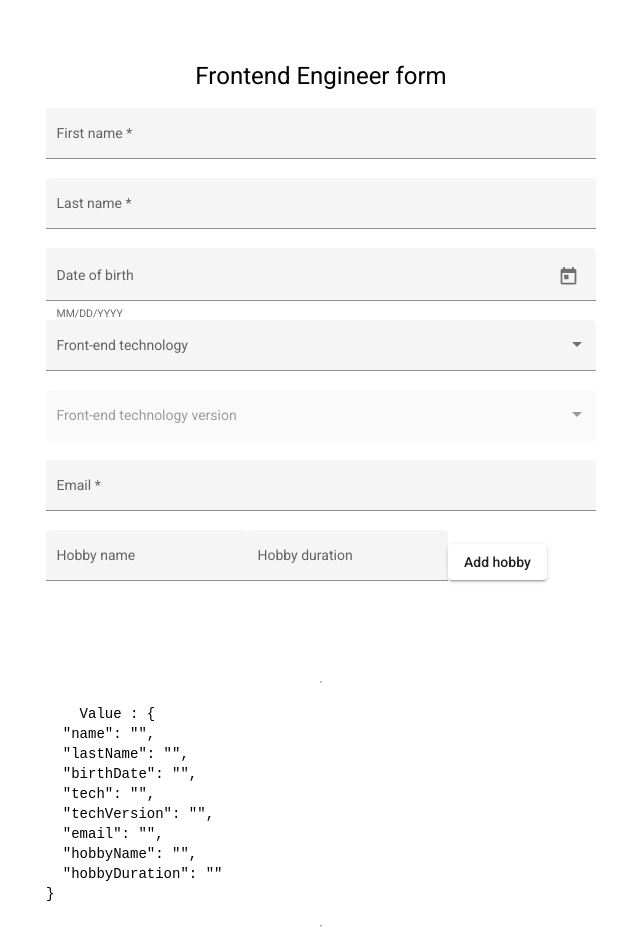
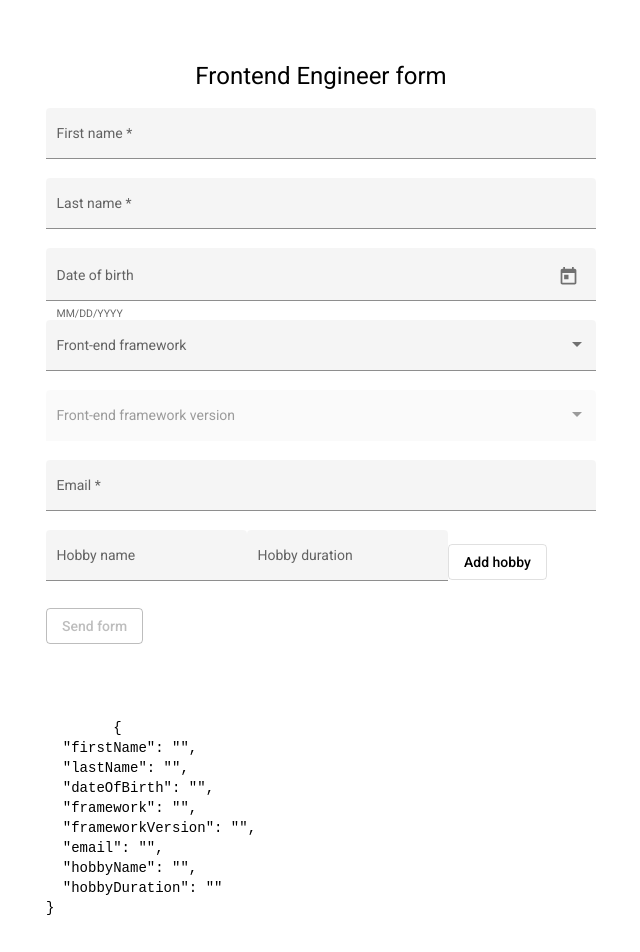
Before and after one commit to harkunovdmytro/front-end-form, an Angular app: page / in a window 1280 px wide. Shown: the whole page, without its empty margins (319-959 px from the left). Built offline with nearby package versions, Linux system fonts and the light colour scheme.

Commit message:
changed hobbies reading logic

```diff
--- a/src/app/fe-form/fe-form.component.html
+++ b/src/app/fe-form/fe-form.component.html
@@ -1,9 +1,9 @@
-<form class="form" [formGroup]="form">
+<form class="form" [formGroup]="form" (ngSubmit)="onSubmit()">
     <h1>Frontend Engineer form</h1>
 
-    <mat-form-field class="example-full-width" appearance="fill">
+    <mat-form-field class=" example-full-width" appearance="fill">
         <mat-label>First name</mat-label>
-        <input type="text" matInput formControlName="name" required>
+        <input type="text" matInput formControlName="firstName" required>
     </mat-form-field>
 
     <mat-form-field class="example-full-width" appearance="fill">
@@ -13,25 +13,25 @@
 
     <mat-form-field class="example-full-width" appearance="fill">
         <mat-label>Date of birth</mat-label>
-        <input matInput [matDatepicker]="picker" formControlName="birthDate">
+        <input matInput [matDatepicker]="picker" formControlName="dateOfBirth">
         <mat-hint>MM/DD/YYYY</mat-hint>
         <mat-datepicker-toggle matSuffix [for]="picker"></mat-datepicker-toggle>
         <mat-datepicker #picker></mat-datepicker>
     </mat-form-field>
 
     <mat-form-field appearance="fill">
-        <mat-label>Front-end technology</mat-label>
-        <mat-select formControlName="tech">
-            <mat-option *ngFor="let tech of feTech" [value]="tech.value">
-                {{tech.label}}
+        <mat-label>Front-end framework</mat-label>
+        <mat-select formControlName="framework">
+            <mat-option *ngFor="let framework of feFrameworks" [value]="framework.value">
+                {{framework.label}}
             </mat-option>
         </mat-select>
     </mat-form-field>
 
 
     <mat-form-field appearance="fill">
-        <mat-label>Front-end technology version</mat-label>
-        <mat-select formControlName="techVersion" [disabled]="!currentVerseLength">
+        <mat-label>Front-end framework version</mat-label>
+        <mat-select formControlName="frameworkVersion" [disabled]="!currentVerseLength">
             <mat-option *ngFor="let ver of currentVerse" [value]="ver">
                 {{ ver }}
             </mat-option>
@@ -53,28 +53,23 @@
             <mat-label>Hobby duration</mat-label>
             <input type="number" matInput formControlName="hobbyDuration">
         </mat-form-field>
-        <button mat-raised-button (click)="addHobby()">Add hobby</button>
-        <ul>
-            <li *ngFor="let hobby of hobbies; let idx = index">
-                {{hobby.name}} - {{hobby.duration}} <button (click)="removeHobby(idx)">X</button>
-            </li>
-        </ul>
+        <button mat-stroked-button (click)="addHobby($event)">Add hobby</button>
+        <mat-list role="list">
+            <mat-list-item *ngFor="let hobby of hobbies; let idx = index" role="listitem">
+                <span>
+                    {{hobby.name}} - {{hobby.duration}}
+                </span>
+                <button class="add-hobby__btn" (click)="removeHobby(idx)" mat-flat-button color="warn">remove</button>
+            </mat-list-item>
+        </mat-list>
     </div>
+    <div>
+        <button mat-stroked-button [disabled]="form.invalid"> Send form </button>
+    </div>
+</form>
 
-</form>
 <div class="form">
-    <hr>
     <pre>
-    Value : {{form.value | json }}
-</pre>
-    <hr>
-
-    <div>{{ name }}</div>
-    <div>{{ lastName }}</div>
-    <div>{{ birthDate }}</div>
-    <div>{{ usedTech }}</div>
-    <!-- <div *ngFor="let version of feTechVersion[usedTech]">
-        {{ version }}
-    </div> -->
-
+        {{ form.value | json}}
+    </pre>
 </div>
--- a/src/app/fe-form/fe-form.component.scss
+++ b/src/app/fe-form/fe-form.component.scss
@@ -8,3 +8,10 @@
         text-align: center;
     }
 }
+.border {
+    border: solid black 2px;
+    padding: 15px;
+}
+.add-hobby__btn {
+    margin-left: 15px;
+}
--- a/src/app/fe-form/fe-form.component.ts
+++ b/src/app/fe-form/fe-form.component.ts
@@ -1,31 +1,27 @@
 import { Component, Input } from '@angular/core';
-import { FormBuilder, FormGroup } from "@angular/forms";
+import { FormArray, FormBuilder, FormControl, FormGroup } from "@angular/forms";
+import { SendFormService } from "../send-form.service";
 
 @Component({
   selector: 'app-fe-form',
   templateUrl: './fe-form.component.html',
-  styleUrls: ['./fe-form.component.scss']
+  styleUrls: ['./fe-form.component.scss'],
+  providers: [SendFormService]
 })
 export class FeFormComponent {
 
   form!: FormGroup;
+
   hobbies: { name: string, duration: string }[] = []
 
-  @Input() name: string = '';
-  @Input() lastName: string = '';
-  @Input() birthDate: string = '';
-  usedTech: string = '';
-  @Input() usedTechVersion: string = '';
-  @Input() email: string = '';
-  tech: string = 'tech'
 
-  feTech = [
+  feFrameworks = [
     { label: "Angular", value: "angular" },
     { label: "React", value: "react" },
     { label: "Vue", value: "vue" },
   ]
 
-  feTechVersion: any = {
+  feFrameworkVersion: any = {
     "angular": ['1.1.1', '1.2.1', '1.3.3'],
     "react": ['2.1.2', '3.2.4', '4.3.1'],
     "vue": ['3.3.1', '5.2.1', '5.1.3'],
@@ -33,37 +29,57 @@ export class FeFormComponent {
   }
 
   get currentVerse(): string[] {
-    return this.feTechVersion[this.form.value.tech];
+    return this.feFrameworkVersion[this.form.value.framework];
   }
   get currentVerseLength(): string[] {
-    return this.feTechVersion[this.form.value.tech].length;
+    return this.feFrameworkVersion[this.form.value.framework].length;
   }
 
-  constructor(private fb: FormBuilder) { }
+  constructor(private fb: FormBuilder, private sendFormService: SendFormService) { }
+
   ngOnInit() {
     this.form = this.fb.group({
-      name: "",
-      lastName: "",
-      birthDate: "",
-      tech: "",
-      techVersion: "",
-      email: "",
-      hobbyName: "",
-      hobbyDuration: "",
-      // hobbies: []
+      firstName: new FormControl(""),
+      lastName: new FormControl(""),
+      dateOfBirth: new FormControl(""),
+      framework: new FormControl(""),
+      frameworkVersion: new FormControl(""),
+      email: new FormControl(""),
+      hobbyName: new FormControl(""),
+      hobbyDuration: new FormControl(""),
     })
-
-    this.form.valueChanges.subscribe(console.log)
   }
 
-  addHobby() {
-    this.hobbies.push({
-      name: this.form.value.hobbyName,
-      duration: this.form.value.hobbyDuration + " month"
+  createHobbyFormControl(): FormGroup {
+    return new FormGroup({
+      name: this.fb.control("footbal"),
+      duration: this.fb.control("two month")
     })
+  }
 
+  addHobby(event: Event) {
+    event.preventDefault();
+
+    if (this.form.get("hobbyName")?.value && this.form.get("hobbyDuration")?.value)
+      this.hobbies.push({
+        name: this.form.value.hobbyName,
+        duration: this.form.value.hobbyDuration + " month"
+      });
+
+      this.form.get("hobbyName")?.reset()
+      this.form.get("hobbyDuration")?.reset()
   }
+
   removeHobby(index: number) {
     this.hobbies.splice(index, 1);
   }
+
+  onSubmit() {
+    if (this.form.valid) {
+      this.sendFormService.sendForm({
+        ...this.form.value,
+        hobbies: this.hobbies
+      })
+    }
+  }
 }
--- /dev/null
+++ b/src/app/send-form.service.ts
@@ -0,0 +1,39 @@
+import { Injectable } from '@angular/core';
+import { HttpClient } from "@angular/common/http";
+
+@Injectable({
+  providedIn: 'root'
+})
+export class SendFormService {
+
+  private LINK = "http://localhost:4200";
+
+  // constructor(private http: HttpClient) { }
+
+
+  sendForm(formRes: any) {
+    const formDate = new Date(Date.parse(formRes.dateOfBirth))
+
+    const day = formDate.getDay() + 4;
+    const month = formDate.getMonth() + 1;
+    const year = formDate.getFullYear();
+
+    const date = (day > 9 ? day : "0" + day) + "-"
+      + (month > 9 ? month : "0" + month) + "-" + year;
+
+    const formValues = {
+      firstName: formRes.firstName,
+      lastName: formRes.lastName,
+      dateOfBirth: date,
+      framework: formRes.framework,
+      frameworkVersion: formRes.frameworkVersion,
+      email: formRes.email,
+      hobby: formRes.hobbies
+    }
+
+    // return this.http.post(this.LINK, formRes);
+
+    console.log(formValues)
+  }
+
+}
```
Also changed, not shown: src/app/app.module.ts (+3 -16 lines), src/app/material/material.module.ts (+13 -1 lines).
